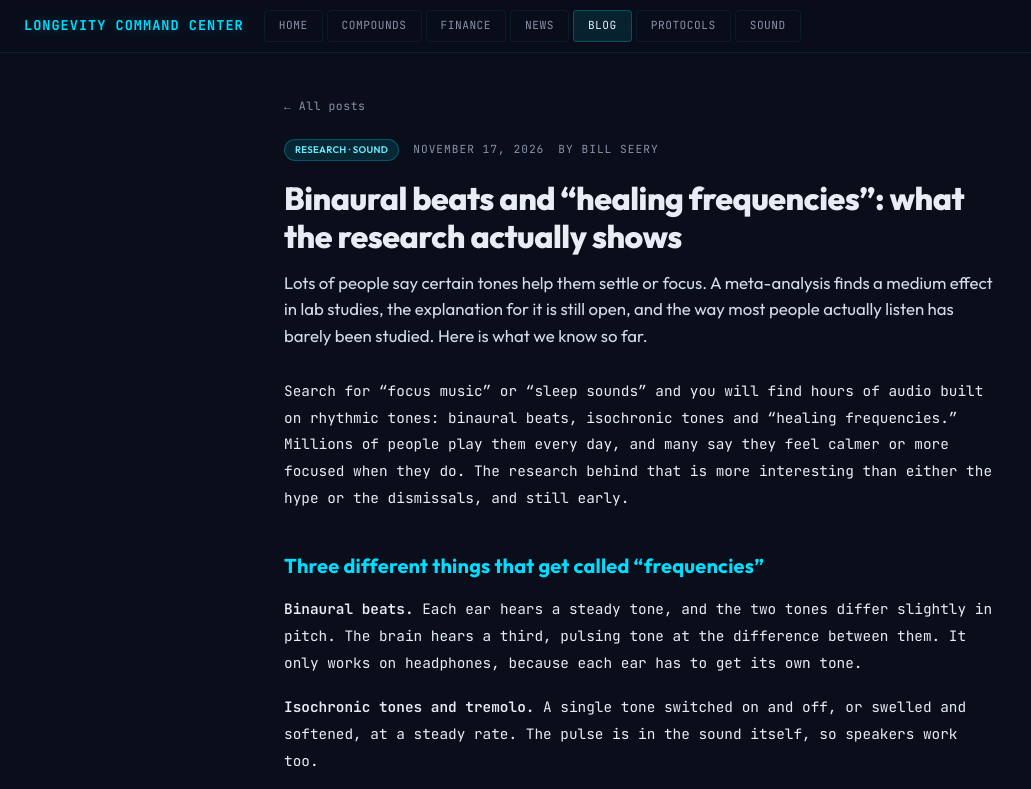
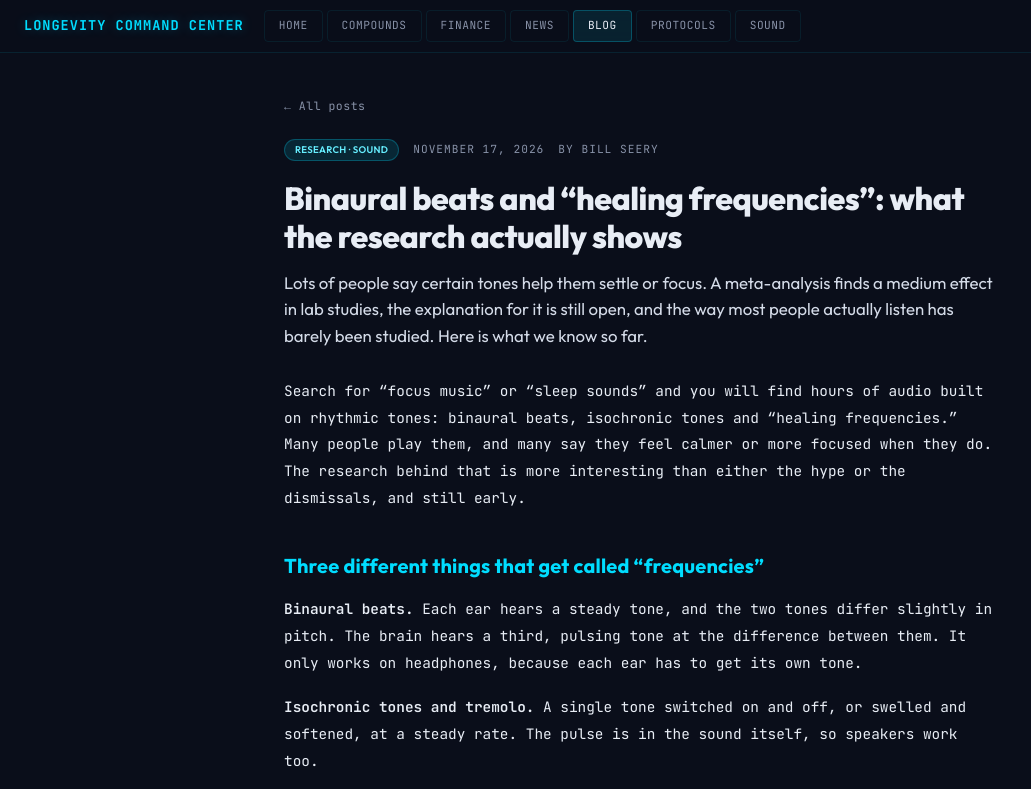
Before and after one commit to wsseery/longevity-command-center, a plain HTML site: page blog-binaural-beats-research.html in a window 1280 px wide. Shown: the top 789 px of the page, without its empty margins (0-1031 px from the left). Drawn offline with Linux system fonts and the light colour scheme.

Commit message:
Blog: drop the uncited 'millions of people' line from the binaural beats post (#59)
Co-authored-by: t <t@t>
Co-authored-by: Claude Opus 5.5 <noreply@anthropic.com>

```diff
--- a/blog-binaural-beats-research.html
+++ b/blog-binaural-beats-research.html
@@ -61,7 +61,7 @@
     <h1 class="article-title">Binaural beats and &ldquo;healing frequencies&rdquo;: what the research actually shows</h1>
     <p class="article-standfirst">Lots of people say certain tones help them settle or focus. A meta-analysis finds a medium effect in lab studies, the explanation for it is still open, and the way most people actually listen has barely been studied. Here is what we know so far.</p>
     <div class="article-body">
-      <p>Search for &ldquo;focus music&rdquo; or &ldquo;sleep sounds&rdquo; and you will find hours of audio built on rhythmic tones: binaural beats, isochronic tones and &ldquo;healing frequencies.&rdquo; Millions of people play them every day, and many say they feel calmer or more focused when they do. The research behind that is more interesting than either the hype or the dismissals, and still early.</p>
+      <p>Search for &ldquo;focus music&rdquo; or &ldquo;sleep sounds&rdquo; and you will find hours of audio built on rhythmic tones: binaural beats, isochronic tones and &ldquo;healing frequencies.&rdquo; Many people play them, and many say they feel calmer or more focused when they do. The research behind that is more interesting than either the hype or the dismissals, and still early.</p>
 
       <h2>Three different things that get called &ldquo;frequencies&rdquo;</h2>
       <p><strong>Binaural beats.</strong> Each ear hears a steady tone, and the two tones differ slightly in pitch. The brain hears a third, pulsing tone at the difference between them. It only works on headphones, because each ear has to get its own tone.</p>
```
